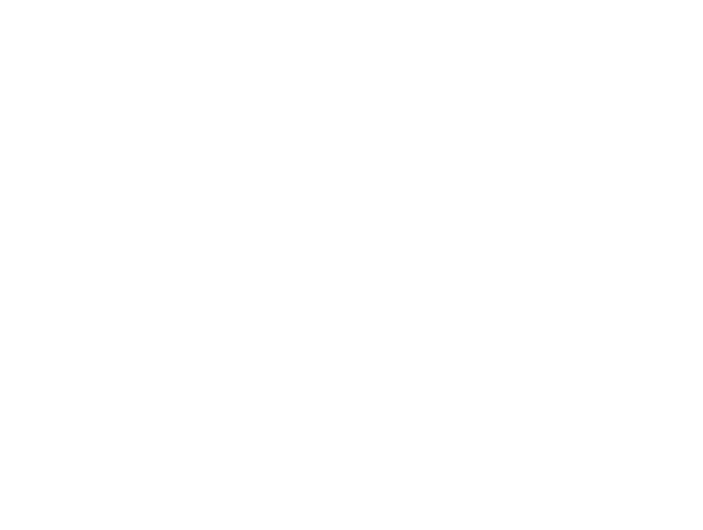
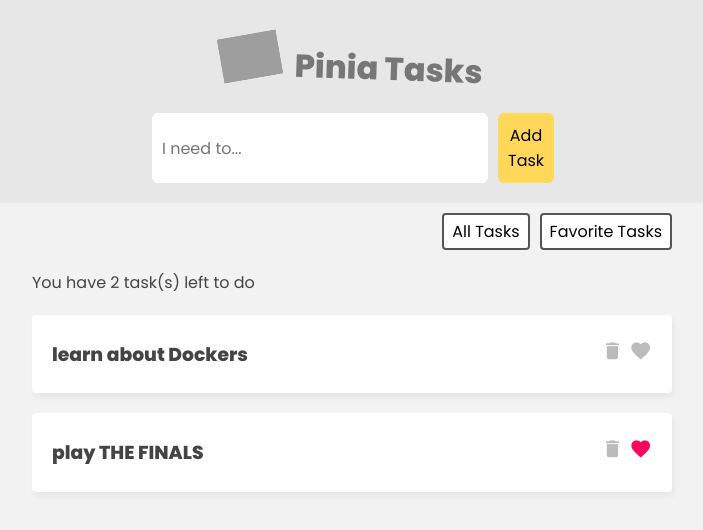
Before and after one commit to yuneKim/pinia-tasks-demo, a Vue app: page / in a window 1280 px wide. Shown: the top 530 px of the page, without its empty margins (288-991 px from the left). Built offline with nearby package versions, Linux system fonts and the light colour scheme; grey boxes are pictures that could not be loaded.

Commit message:
--feature adding tasks, favorite button, delete button

```diff
--- a/index.html
+++ b/index.html
@@ -1,10 +1,13 @@
 <!DOCTYPE html>
 <html lang="en">
   <head>
-    <meta charset="UTF-8">
-    <link rel="icon" href="/favicon.ico">
-    <meta name="viewport" content="width=device-width, initial-scale=1.0">
-    <link href="https://fonts/googleapis.com/icon?family=Material+Icons" rel="stylesheet">
+    <meta charset="UTF-8" />
+    <link rel="icon" href="/favicon.ico" />
+    <meta name="viewport" content="width=device-width, initial-scale=1.0" />
+    <link
+      href="https://fonts.googleapis.com/icon?family=Material+Icons"
+      rel="stylesheet"
+    />
     <title>Vite App</title>
   </head>
   <body>
--- a/package.json
+++ b/package.json
@@ -9,6 +9,7 @@
     "preview": "vite preview"
   },
   "dependencies": {
+    "pinia": "^2.1.7",
     "vue": "^3.3.10"
   },
   "devDependencies": {
--- a/src/App.vue
+++ b/src/App.vue
@@ -1,5 +1,53 @@
+<template>
+  <main>
+    <!-- heading -->
+    <header>
+      <img src="https://pinia.vuejs.org/logo.svg" alt="pinia logo" />
+      <h1>Pinia Tasks</h1>
+    </header>
 
+    <!-- new task form -->
+    <div class="new-task-form">
+      <TaskForm/>
+    </div>
 
-<template>
+    <!-- filter -->
+    <nav class="filter">
+      <button @click="filter = 'all'">All Tasks</button>
+      <button @click="filter = 'favs'">Favorite Tasks</button>
+    </nav>
 
+    <!-- task list -->
+    <div class="task-list" v-if="filter === 'all'">
+      <p>You have {{ taskStore.totalCount }} task(s) left to do</p>
+      <div v-for="task in taskStore.tasks" :key="task.id">
+        <TaskDetails :task="task" />
+      </div>
+    </div>
+
+    <div class="task-list" v-if="filter === 'favs'">
+      <p>You have {{ taskStore.favCount }} favorite task(s) left to do</p>
+      <div v-for="task in taskStore.favs" :key="task.id">
+        <TaskDetails :task="task" />
+      </div>
+    </div>
+  </main>
 </template>
+
+<script>
+import { ref } from 'vue';
+import TaskDetails from './components/TaskDetails.vue';
+import TaskForm from './components/TaskForm.vue';
+import { useTaskStore } from './stores/TaskStore';
+
+export default {
+  components: { TaskDetails, TaskForm },
+  setup() {
+    const taskStore = useTaskStore();
+
+    const filter = ref('all');
+
+    return { taskStore, filter };
+  },
+};
+</script>
--- a/src/assets/main.css
+++ b/src/assets/main.css
@@ -0,0 +1,113 @@
+@import url('https://fonts.googleapis.com/css2?family=Poppins:wght@300;400;500;600;800&family=VT323&display=swap');
+
+body {
+  background: #f2f2f2;
+  color: #444;
+  margin: 0;
+}
+body * {
+  font-family: 'Poppins';
+}
+
+/* header */
+header {
+  text-align: center;
+  background: #e7e7e7;
+  padding-top: 20px;
+  display: flex;
+  justify-content: center;
+  align-items: center;
+}
+header img {
+  max-width: 60px;
+  transform: rotate(-10deg);
+}
+header h1 {
+  margin: 0;
+  font-size: 2em;
+  padding-top: 25px;
+  margin-left: 15px;
+  color: #777;
+  transform: rotate(2deg);
+}
+
+/* task list */
+.task-list {
+  max-width: 640px;
+  margin: 20px auto;
+}
+.task {
+  padding: 6px 20px;
+  background: #fff;
+  margin-top: 20px;
+  border-radius: 4px;
+  box-shadow: 2px 4px 6px rgba(0, 0, 0, 0.05);
+  display: flex;
+  justify-content: space-between;
+  align-items: center;
+}
+.task h3,
+.task .icons {
+  display: inline-block;
+}
+.task .icons {
+  text-align: right;
+}
+.task i {
+  font-size: 1.4em;
+  margin-left: 6px;
+  cursor: pointer;
+  color: #bbb;
+}
+.task i.active {
+  color: #ff005d;
+}
+
+/* filter nav */
+.filter {
+  width: 640px;
+  margin: 10px auto;
+  text-align: right;
+}
+.filter button {
+  display: inline-block;
+  margin-left: 10px;
+  background: #fff;
+  border: 2px solid #555;
+  border-radius: 4px;
+  padding: 4px 8px;
+  cursor: pointer;
+  font-size: 1em;
+}
+
+/* new task form */
+.new-task-form {
+  background: #e7e7e7;
+  padding: 20px 0;
+}
+
+form {
+  max-width: 400px;
+  margin: 0 auto;
+  display: grid;
+  grid-template-columns: 3fr 1fr;
+  gap: 10px;
+}
+
+form button {
+  background: #ffd859;
+  border: 0;
+  padding: 10px;
+  font-family: 'Poppins';
+  border-radius: 6px;
+  cursor: pointer;
+  font-size: 1em;
+}
+
+form input {
+  border: 0;
+  padding: 10px;
+  border-radius: 6px;
+  color: #555;
+  font-size: 1em;
+}
--- /dev/null
+++ b/src/components/TaskDetails.vue
@@ -0,0 +1,29 @@
+<template>
+  <div class="task">
+    <h3>{{ task.title }}</h3>
+    <div class="icons">
+      <i class="material-icons" @click="taskStore.deleteTask(task.id)"
+        >delete</i
+      >
+      <i
+        class="material-icons"
+        :class="{ active: task.isFav }"
+        @click="taskStore.toggleFav(task.id)"
+        >favorite</i
+      >
+    </div>
+  </div>
+</template>
+
+<script>
+import { useTaskStore } from '@/stores/TaskStore';
+
+export default {
+  props: ['task'],
+  setup() {
+    const taskStore = useTaskStore();
+
+    return { taskStore };
+  },
+};
+</script>
--- /dev/null
+++ b/src/components/TaskForm.vue
@@ -0,0 +1,30 @@
+<template>
+  <form @submit.prevent="handleSubmit">
+    <input type="text" placeholder="I need to..." v-model="newTask" />
+    <button>Add Task</button>
+  </form>
+</template>
+
+<script>
+import { useTaskStore } from '../stores/TaskStore';
+import { ref } from 'vue';
+
+export default {
+  setup() {
+    const taskStore = useTaskStore();
+    const newTask = ref('');
+    const handleSubmit = () => {
+      if (newTask.value.length > 0) {
+        taskStore.addTask({
+          title: newTask.value,
+          isFav: false,
+          //TODO need to get unique id for each...
+          id: Math.floor(Math.random() * 1000000),
+        });
+        newTask.value = '';
+      }
+    };
+    return { handleSubmit, newTask };
+  },
+};
+</script>
--- /dev/null
+++ b/src/stores/TaskStore.js
@@ -0,0 +1,37 @@
+import { defineStore } from 'pinia';
+
+export const useTaskStore = defineStore('taskStore', {
+  state: () => ({
+    tasks: [
+      { id: 1, title: 'learn about Dockers', isFav: false },
+      { id: 2, title: 'play THE FINALS', isFav: true },
+    ],
+  }),
+  getters: {
+    favs() {
+      return this.tasks.filter((task) => task.isFav);
+    },
+    favCount() {
+      return this.tasks.reduce((favCounter, task) => {
+        return task.isFav ? favCounter + 1 : favCounter;
+      }, 0);
+    },
+    totalCount: (state) => {
+      return state.tasks.length;
+    },
+  },
+  actions: {
+    addTask(task) {
+      this.tasks.push(task);
+    },
+    deleteTask(id) {
+      this.tasks = this.tasks.filter((task) => {
+        return task.id !== id;
+      });
+    },
+    toggleFav(id) {
+      const task = this.tasks.find((task) => task.id === id);
+      task.isFav = !task.isFav;
+    },
+  },
+});
```
Also changed, not shown: src/main.js (+5 -4 lines), src/assets/pinia-logo.svg (added), 1 other file (tests, documents, lock files or other folders).
